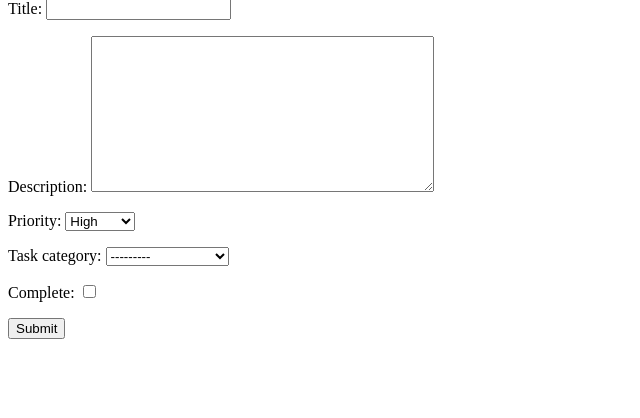
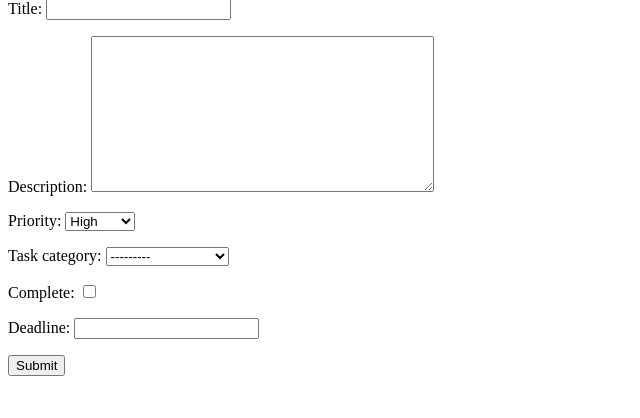
Before and after one commit to hrabenko/todo_list, a Django app: page /task-create/ in a window 1280 px wide. Shown: the part 84-502 px from the top of the page, without its empty margins (0-640 px from the left). Run offline with Django 3.2, Linux system fonts and the light colour scheme; a user stored in the database is signed in; tables that the repository leaves empty hold one stand-in row (values such as "Sample post").

Commit message:
Add deadline to task

```diff
--- a/base/forms.py
+++ b/base/forms.py
@@ -8,4 +8,4 @@ class TaskForm(forms.ModelForm):
 
     class Meta:
         model = Task
-        fields = ['title', 'description', 'priority', 'task_category', 'complete']
+        fields = ['title', 'description', 'priority', 'task_category', 'complete', 'deadline']
--- a/base/models.py
+++ b/base/models.py
@@ -18,6 +18,7 @@ class Task(models.Model):
     create = models.DateTimeField(auto_now_add=True)
     priority = models.CharField(max_length=1, choices=PRIORITY_LIST, default='H')
     task_category = models.ForeignKey(Category, on_delete=models.CASCADE, null=True, blank=True)
+    deadline = models.DateTimeField(null=True, blank=True)
     def __str__(self):
         return self.title
 
--- a/base/templates/base/task_list.html
+++ b/base/templates/base/task_list.html
@@ -47,6 +47,7 @@
         <th></th>
         <th>Priority</th>
         <th>Category</th>
+        <th>Deadline</th>
         <th>Complete</th>
     </tr>
     {% for task in tasks %}
@@ -57,6 +58,7 @@
         <td><a href="{% url 'task-delete' task.id %}">Delete</a></td>
         <td>{{ task.get_priority_display }}</td>
         <td>{{ task.task_category.name}}</td>
+        <td>{{ task.deadline|default:"" }}</td>
         <td>{{ task.complete|yesno:"Complete,Not complete" }}</td>
     </tr>
     {% empty %}
```
